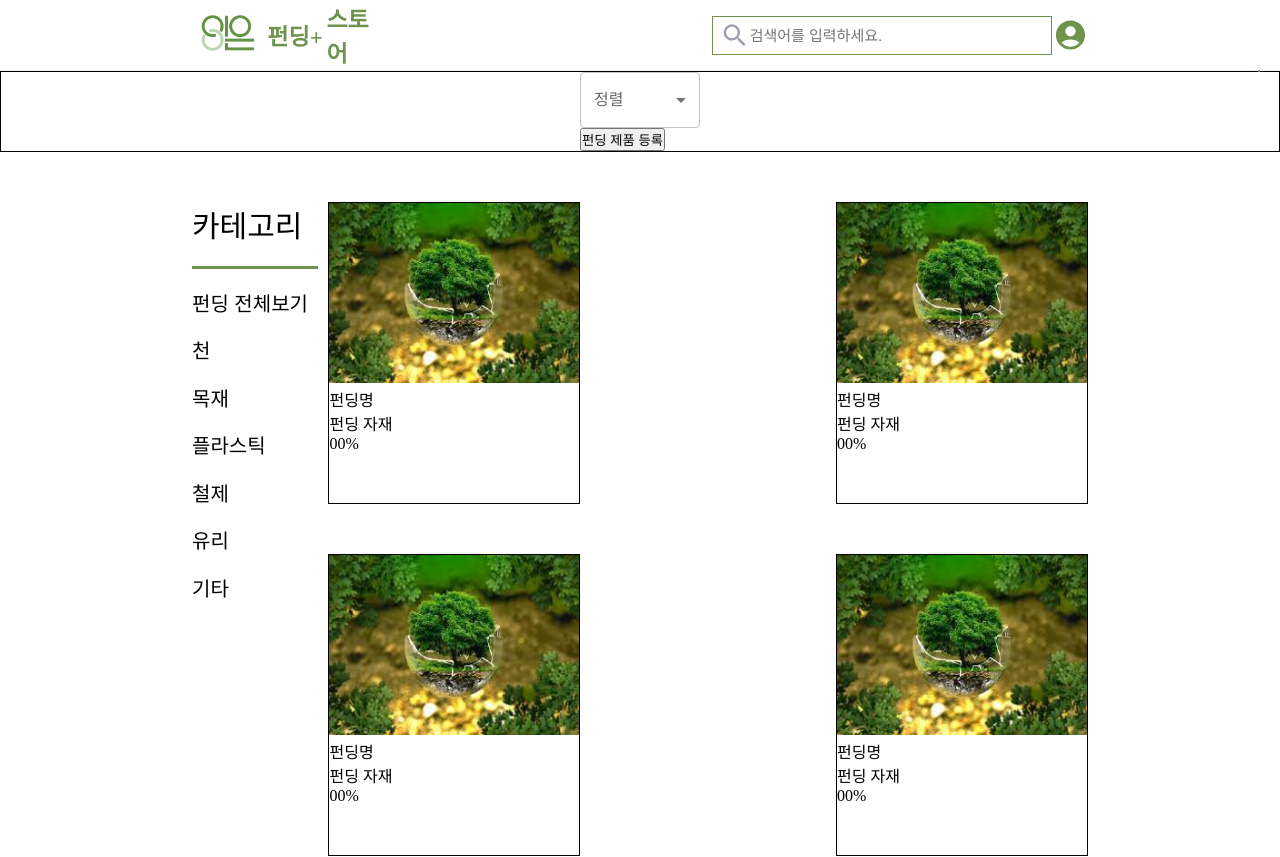
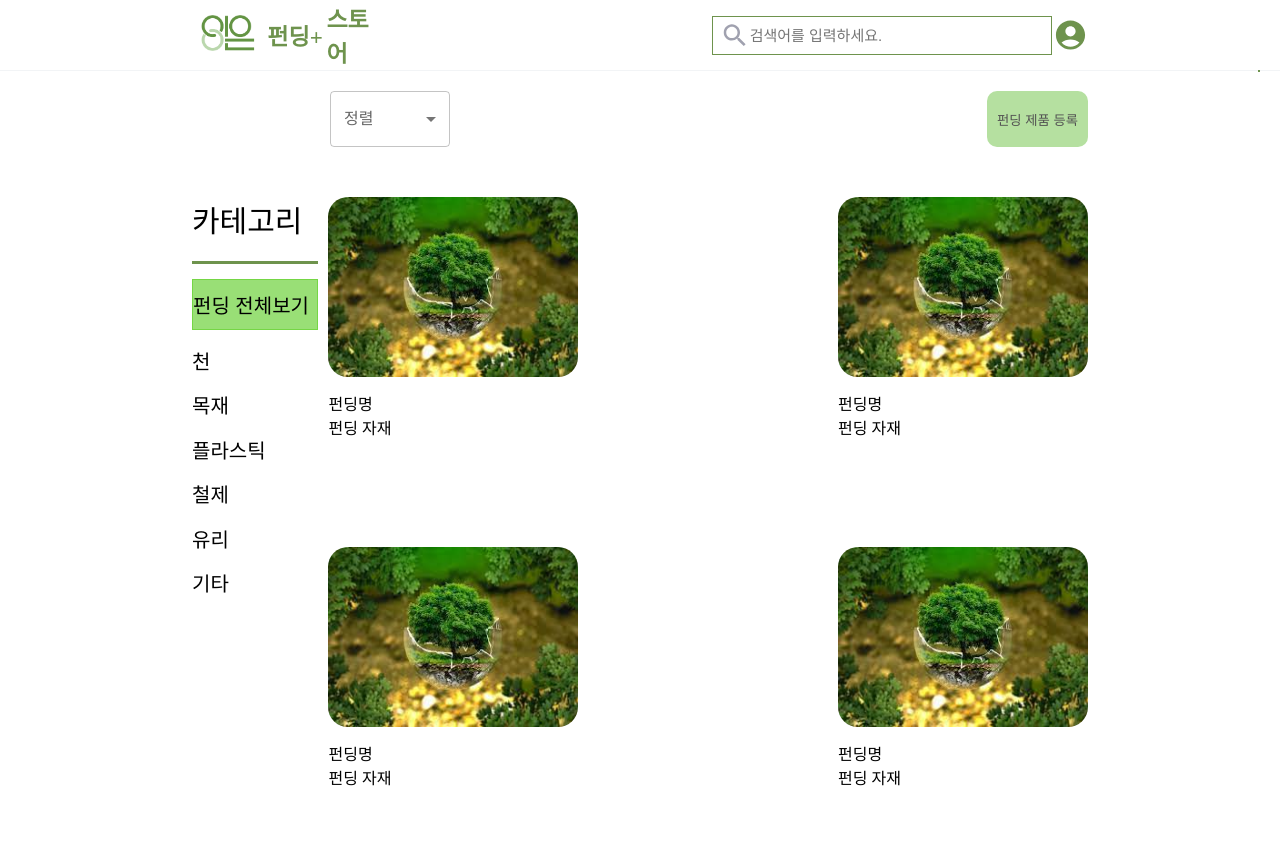
Before and after one commit to codestates-seb/seb44_main_021, a React (Create React App) app in the folder client/: page /funding in a window 1280 px wide. Shown: the top 857 px of the page. Built offline with nearby package versions, Linux system fonts and the light colour scheme.

Commit message:
[feat] 펀딩 페이지

```diff
--- a/client/src/components/Header/Header.module.css
+++ b/client/src/components/Header/Header.module.css
@@ -8,6 +8,7 @@
   border-bottom: 1px solid rgb(242, 244, 246);
   align-items: center;
   background-color: white;
+  z-index: 999;
 }
 
 #HeaderWrapper {
--- a/client/src/page/Funding/FundingPage.js
+++ b/client/src/page/Funding/FundingPage.js
@@ -1,4 +1,4 @@
-import React, { useState } from "react";
+import React, { useState, useEffect } from "react";
 import Lenis from "@studio-freight/lenis";
 import Box from "@mui/material/Box";
 import InputLabel from "@mui/material/InputLabel";
@@ -8,59 +8,153 @@ import Select from "@mui/material/Select";
 import Header from "../../components/Header/Header";
 import style from "./FundingPage.module.css";
 
-const List = () => {
+const List = (props) => {
   return (
-    <div id={style.list}>
+    <div id={style.list} key={props.index}>
       <img
         src={process.env.PUBLIC_URL + "/image/test1.jpg"}
         alt="로고"
         style={{
-          width: `250px`,
-          height: `60%`,
+          width: "250px",
+          height: "60%",
+          borderRadius: "20px",
         }}
       />
-      <div>
-        <div>
-          <div>펀딩명</div>
-          <div>펀딩 자재</div>
-        </div>
-        <div>00%</div>
+      <div id={style.listText}>
+        <div>펀딩명</div>
+        <div>펀딩 자재</div>
       </div>
     </div>
   );
 };
 
 const FundingPage = () => {
-  const [age, setAge] = useState("");
+  const [sort, setSort] = useState("");
+  const [kategorie, setKategorie] = useState(0);
+  const [fundingList, setFundingList] = useState([]);
+  const [page, setPage] = useState(1);
+  const [loading, setLoading] = useState(false);
+
+  useEffect(() => {
+    // 초기 데이터 로드
+    fetchData();
+  }, []);
+
+  useEffect(() => {
+    // 카테고리 변경 시 초기화
+    setFundingList([]);
+    setPage(1);
+    fetchData();
+  }, [kategorie, sort]);
+
+  const fetchData = () => {
+    setLoading(true);
+
+    // API 호출 또는 데이터 가져오는 로직
+    setTimeout(() => {
+      const newFundingList = generateFundingList(page, kategorie);
+      setFundingList((prevList) => [...prevList, ...newFundingList]);
+      setPage((prevPage) => prevPage + 1);
+      setLoading(false);
+    }, 100);
+  };
+
+  const generateFundingList = (page, kategorie) => {
+    // 가상의 데이터 생성
+
+    return new Array(8).fill(0);
+  };
+
+  const handleScroll = () => {
+    // 스크롤 이벤트 핸들러
+    const { scrollTop, clientHeight, scrollHeight } = document.documentElement;
+
+    if (scrollHeight - scrollTop === clientHeight) {
+      // 스크롤이 하단에 도달했을 때 추가 데이터 로드
+      fetchData();
+    }
+  };
+
+  useEffect(() => {
+    window.addEventListener("scroll", handleScroll);
+    return () => {
+      window.removeEventListener("scroll", handleScroll);
+    };
+  }, []);
 
   const handleChange = (event) => {
-    setAge(event.target.value);
+    setSort(event.target.value);
   };
 
   const lenis = new Lenis();
-
   function raf(time) {
     lenis.raf(time);
     requestAnimationFrame(raf);
   }
-
   requestAnimationFrame(raf);
 
-  const arr = new Array(27).fill(0);
+  const ViewAll = () => {
+    if (kategorie !== 0) {
+      setKategorie(0);
+      window.scrollTo(0, 0);
+    }
+  };
+
+  const ViewCloth = () => {
+    if (kategorie !== 1) {
+      setKategorie(1);
+      window.scrollTo(0, 0);
+    }
+  };
+
+  const ViewWood = () => {
+    if (kategorie !== 2) {
+      setKategorie(2);
+      window.scrollTo(0, 0);
+    }
+  };
+
+  const ViewPlastic = () => {
+    if (kategorie !== 3) {
+      setKategorie(3);
+      window.scrollTo(0, 0);
+    }
+  };
+
+  const ViewIron = () => {
+    if (kategorie !== 4) {
+      setKategorie(4);
+      window.scrollTo(0, 0);
+    }
+  };
+
+  const ViewGlass = () => {
+    if (kategorie !== 5) {
+      setKategorie(5);
+      window.scrollTo(0, 0);
+    }
+  };
+
+  const ViewEtc = () => {
+    if (kategorie !== 6) {
+      setKategorie(6);
+      window.scrollTo(0, 0);
+    }
+  };
 
   return (
     <div>
       <Header />
       <div id={style.containerh}>
-        <div>
+        <div id={style.sort}>
           <Box sx={{ minWidth: 120 }}>
             <FormControl fullWidth>
               <InputLabel id="demo-simple-select-label">정렬</InputLabel>
               <Select
                 labelId="demo-simple-select-label"
                 id="demo-simple-select"
-                value={age}
-                label="Age"
+                value={sort}
+                label="Sort"
                 onChange={handleChange}
               >
                 <MenuItem value={10}>최신순</MenuItem>
@@ -68,21 +162,65 @@ const FundingPage = () => {
               </Select>
             </FormControl>
           </Box>
-          <button>펀딩 제품 등록</button>
+          <button id={style.fundingButton}>펀딩 제품 등록</button>
         </div>
       </div>
       <div id={style.container}>
         <div id={style.aside}>
           <div id={style.kategorie}>카테고리</div>
-          <button className={style.button}>펀딩 전체보기</button>
-          <button className={style.button}>천</button>
-          <button className={style.button}>목재</button>
-          <button className={style.button}>플라스틱</button>
-          <button className={style.button}>철제</button>
-          <button className={style.button}>유리</button>
-          <button className={style.button}>기타</button>
+          <button
+            className={`${style.button}
+            ${kategorie === 0 ? style.selectedButton : ""}`}
+            onClick={ViewAll}
+          >
+            펀딩 전체보기
+          </button>
+          <button
+            className={`${style.button}
+            ${kategorie === 1 ? style.selectedButton : ""}`}
+            onClick={ViewCloth}
+          >
+            천
+          </button>
+          <button
+            className={`${style.button}
+            ${kategorie === 2 ? style.selectedButton : ""}`}
+            onClick={ViewWood}
+          >
+            목재
+          </button>
+          <button
+            className={`${style.button}
+            ${kategorie === 3 ? style.selectedButton : ""}`}
+            onClick={ViewPlastic}
+          >
+            플라스틱
+          </button>
+          <button
+            className={`${style.button}
+            ${kategorie === 4 ? style.selectedButton : ""}`}
+            onClick={ViewIron}
+          >
+            철제
+          </button>
+          <button
+            className={`${style.button}
+            ${kategorie === 5 ? style.selectedButton : ""}`}
+            onClick={ViewGlass}
+          >
+            유리
+          </button>
+          <button
+            className={`${style.button}
+            ${kategorie === 6 ? style.selectedButton : ""}`}
+            onClick={ViewEtc}
+          >
+            기타
+          </button>
         </div>
-        <div id={style.funding}>{arr.map((obj) => List())}</div>
+        <div id={style.funding}>
+          {fundingList.map((obj, index) => List(index))}
+        </div>
       </div>
     </div>
   );
--- a/client/src/page/Funding/FundingPage.module.css
+++ b/client/src/page/Funding/FundingPage.module.css
@@ -1,7 +1,34 @@
 #containerh {
   display: flex;
   justify-content: center;
-  border: 1px solid black;
+}
+
+#fundingButton {
+  background-color: #b5e0a0;
+  border: none;
+  border-radius: 10px;
+  padding: 10px;
+  text-align: left;
+  cursor: pointer;
+  color: rgb(82, 82, 82);
+}
+
+#fundingButton:hover {
+  background-color: #99df76;
+  border: 1px solid #75d645;
+  border-radius: 10px;
+  padding: 10px;
+  text-align: left;
+  cursor: pointer;
+  color: rgb(82, 82, 82);
+}
+
+#sort {
+  display: flex;
+  justify-content: space-between;
+  width: calc(60% - 10px);
+  padding-left: calc(10% + 10px);
+  margin-top: 20px;
 }
 
 #container {
@@ -37,6 +64,12 @@
   font-weight: 500;
 }
 
+.selectedButton {
+  background-color: #99df76;
+  border: 1px solid #75d645;
+  padding: 10px 0;
+}
+
 #funding {
   display: flex;
   flex-direction: row;
@@ -44,12 +77,20 @@
   flex-wrap: wrap;
   width: 73%;
   padding-right: 15%;
+  margin-bottom: 20vh;
 }
 
 #list {
   width: 250px;
   height: 300px;
-  border: 1px solid black;
   margin-left: 10px;
   margin-top: 50px;
 }
+
+#listText {
+  display: flex;
+  flex-direction: column;
+  justify-content: space-between;
+  height: 15%;
+  margin-top: 10px;
+}
```
